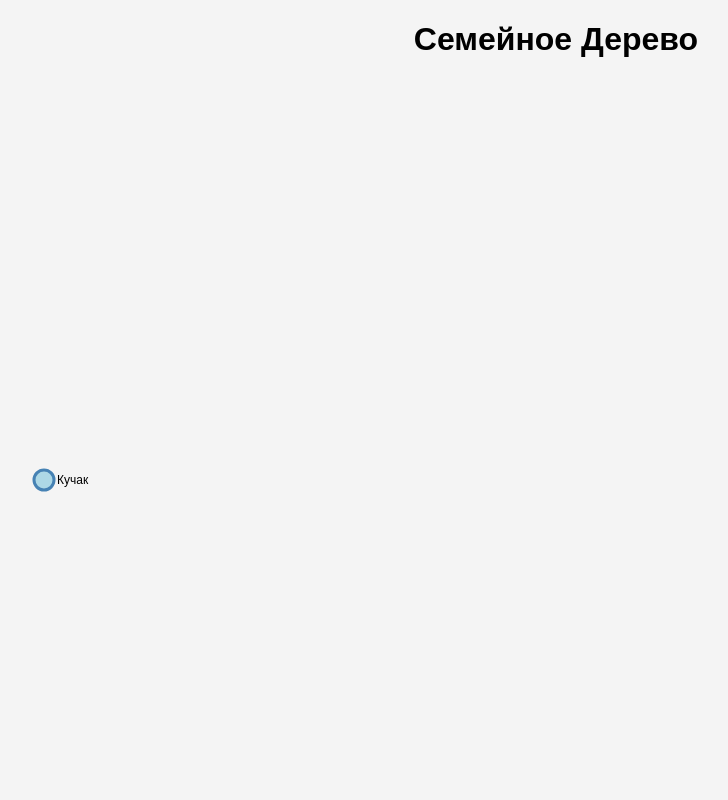
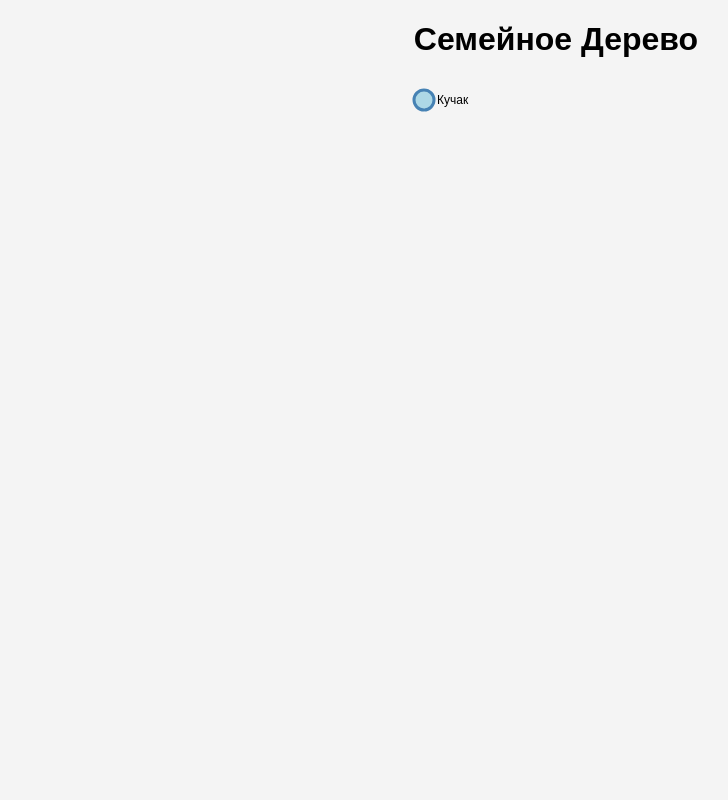
Before and after one commit to alfproxima/oilaimurodi, a plain HTML site: page index.html in a window 1280 px wide. Shown: the top 800 px of the page, without its empty margins (84-812 px from the left). Drawn offline with nearby package versions, Linux system fonts and the light colour scheme.

Commit message:
index.html

```diff
--- a/index.html
+++ b/index.html
@@ -1,4 +1,4 @@
-<!DOCTYPE html>
+ <!DOCTYPE html>
 <html lang="ru">
 <head>
     <meta charset="UTF-8">
@@ -113,16 +113,16 @@
             .data(nodes.links())
           .enter().append("path")
             .attr("class", "link")
-            .attr("d", d3.linkHorizontal()
-                .x(d => d.y)
-                .y(d => d.x));
+            .attr("d", d3.linkVertical()
+                .x(d => d.x)
+                .y(d => d.y));
 
         // Узлы (члены семьи)
         const node = svg.selectAll(".node")
             .data(nodes.descendants())
           .enter().append("g")
             .attr("class", d => "node " + (d.data.gender === 'male' ? 'male' : 'female'))
-            .attr("transform", d => "translate(" + d.y + "," + d.x + ")");
+            .attr("transform", d => "translate(" + d.x + "," + d.y + ")");
 
         node.append("circle")
             .attr("r", 10);
```
